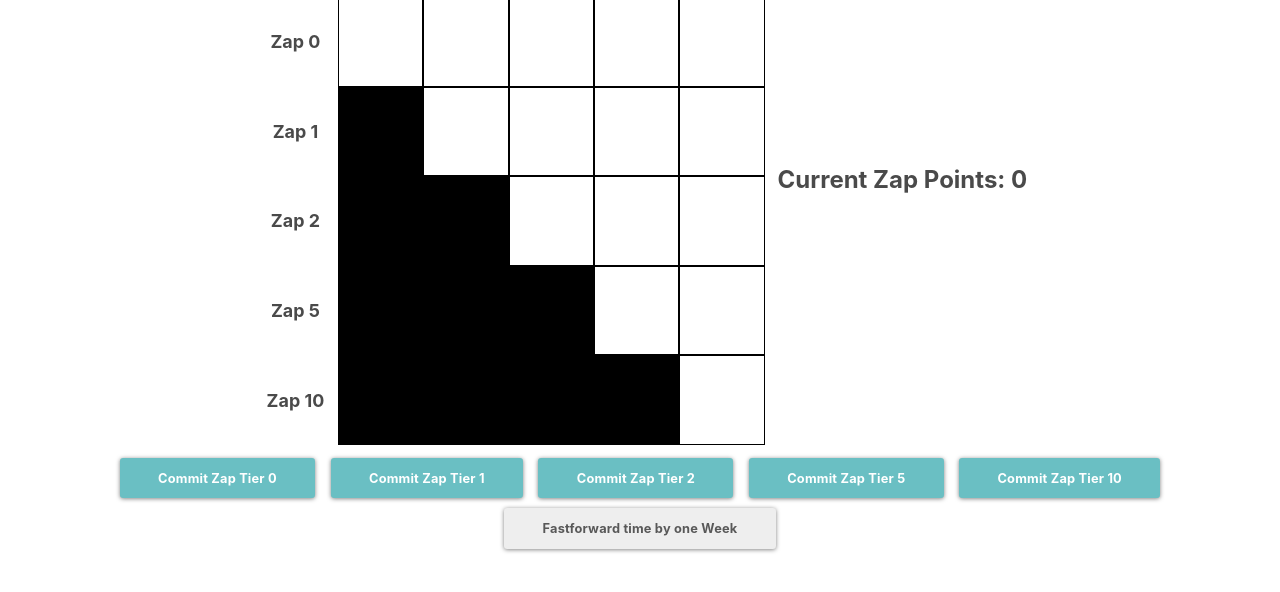
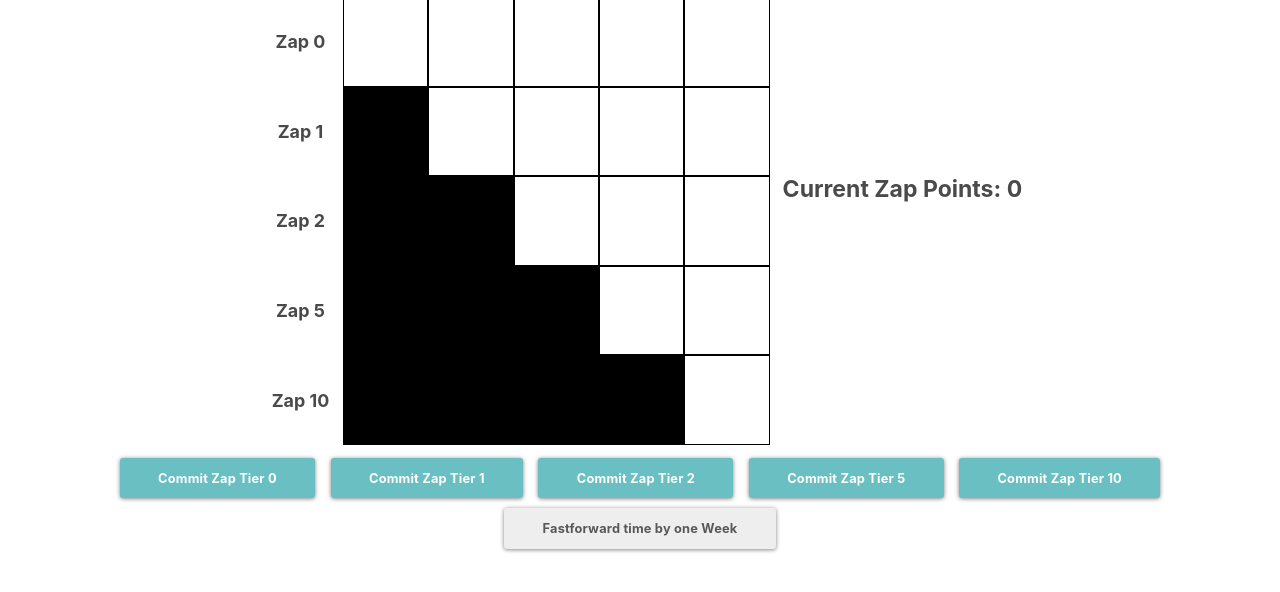
Before and after one commit to Mclilzee/zap-simulator, a plain HTML site: page index.html in a window 1280 px wide. Shown: the part 154-746 px from the top of the page. Drawn offline with Linux system fonts and the light colour scheme.

Commit message:
Fix points label size

```diff
--- a/style.css
+++ b/style.css
@@ -92,9 +92,8 @@ button:hover {
 }
 
 .zapPointsLabel {
-  font-size: x-large;
+  font-size: 4vw;
   font-weight: bold;
-  margin-bottom: 20px;
 }
 
 #currentPointsRank1 {
@@ -189,4 +188,9 @@ button:hover {
   .bannTitle {
     font-size: 3vw;
   }
+
+  .zapPointsLabel {
+    font-size: 1.8vw;
+    font-weight: bold;
+  }
 }
```
